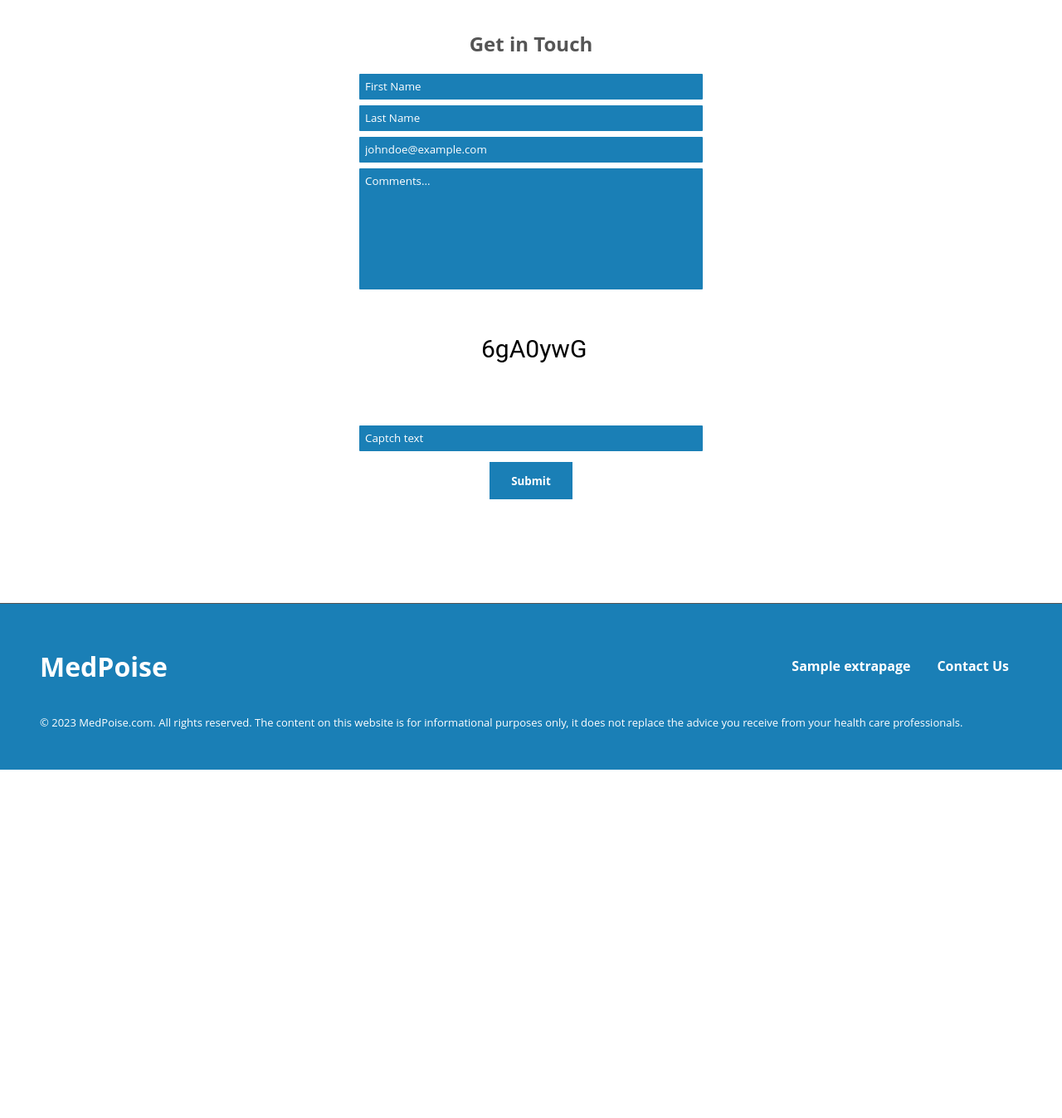
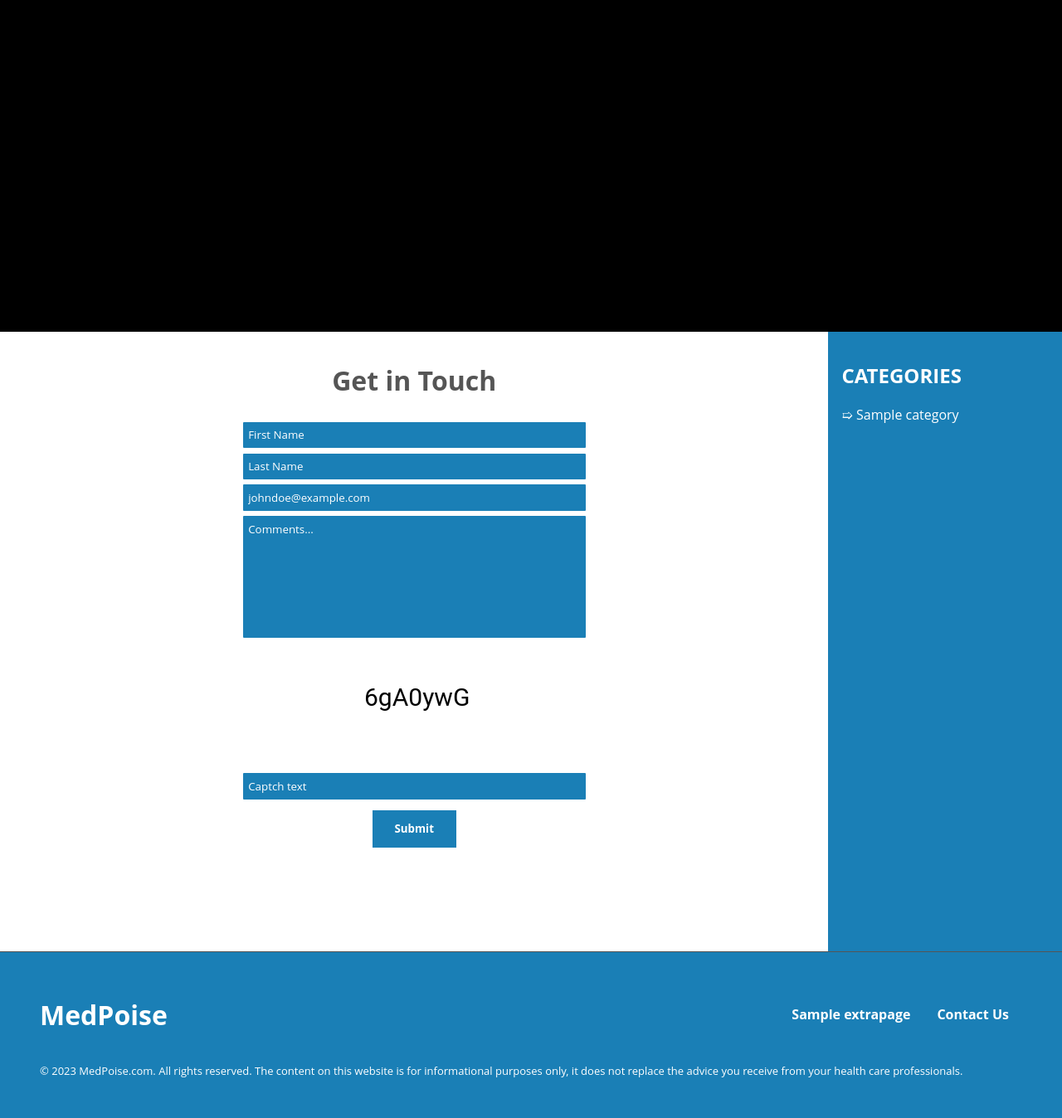
Before and after one commit to M-Jawad-Ch/Zaidi, a Django app: page /contact-us in a window 1280 px wide. Shown: the part 71-1419 px from the top of the page at 83% size. Before the commit the page ends 999 px from the top, so only its background shows below. Run offline with Django 4.2, Linux system fonts and the light colour scheme; tables that the repository leaves empty hold one stand-in row (values such as "Sample post").

Commit message:
Major Changes

```diff
--- a/blog/models.py
+++ b/blog/models.py
@@ -58,6 +58,7 @@ class Category(models.Model):
     slug = models.SlugField(max_length=100, primary_key=True, default='NULL')
     name = models.CharField(max_length=100, unique=True)
     embedding = models.TextField()
+    image = models.ForeignKey(Image, on_delete=models.SET_NULL, null=True)
 
     def save(self, *args, **kwargs):
         try:
--- a/blog/static/contact.css
+++ b/blog/static/contact.css
@@ -1,18 +1,22 @@
-.main {
+.main-container {
+    padding: 1em;
+    padding-bottom: 7em;
     display: flex;
+    flex-direction: column;
     justify-content: center;
 }
 
-.main-container {
-    margin: 0 1em;
-    margin-bottom: 0;
-    padding: 1em;
-    padding-bottom: 7em;
-    max-width: 40em;
+.image-container {
+    background-color: black;
+    background-position: center;
+    background-size: cover;
+    color: white;
+    height: 25rem;
 }
 
 form {
     color: initial;
+
 }
 
 .main-container h1 {
@@ -27,7 +31,7 @@ form {
     display: block;
     width: 30em;
 
-    margin: 0.5em 1.25em;
+    margin: 0.5em auto;
     padding: 0.5em;
     border-radius: 1px;
     outline: none;
@@ -61,9 +65,6 @@ form {
     font-weight: bold;
 }
 
-footer {
-    margin-top: 0;
-}
 
 /* ------------------------------------------------------------ */
 canvas {
--- a/blog/static/main.css
+++ b/blog/static/main.css
@@ -24,6 +24,30 @@ header {
 
     border-bottom: 1px solid #55555584;
     padding: 0.5em 3em;
+}
+
+.sections {
+    display: flex;
+}
+
+.left-section {
+    display: flex;
+    flex-direction: column;
+    justify-content: center;
+}
+
+.right-section {
+    background-color: var(--theme-color);
+    color: white;
+
+    padding: 1em;
+    min-height: 20em;
+}
+
+.category {
+    width: 100%;
+    /* font-weight: bold; */
+    margin: 0.5em 0;
 }
 
 .logo-container {
@@ -69,9 +93,29 @@ footer .header-items-container li {
     color: white;
 }
 
+@media (min-width: 1001px) {
+    .left-section {
+        width: 80%;
+    }
+
+    .right-section {
+        width: 20%;
+    }
+
+}
+
+
 @media (max-width: 1000px) {
     .header-items-container {
         display: none;
+    }
+
+    .sections {
+        display: block;
+    }
+
+    .left-section {
+        width: 100%;
     }
 
     footer {
--- a/blog/templates/category.html
+++ b/blog/templates/category.html
@@ -8,6 +8,9 @@
 <link rel="canonical" href="https://www.medpoise.com{{ link }}" />
 {% endblock %}
 
+{% block image %}
+<div class="image-container" style="background-image: url('{{ image }}');"></div>
+{% endblock %}
 
 {% block main %}
 <section class="main">
@@ -23,8 +26,7 @@
             <a href="{{ article.link }}">
                 <div class="text-container">
                     <h2>{{ article.title }}</h2>
-                    {{ article.desc }}
-                    <br><br>
+                    <p>{{ article.desc }}</p>
                     <span class="date">{{ article.date }}</span>
                 </div>
             </a>
--- a/blog/templates/contact.html
+++ b/blog/templates/contact.html
@@ -8,9 +8,11 @@
 <link rel="canonical" href="https://www.medpoise.com/contact-us/" />
 {% endblock %}
 
+{% block image %}
+<div class="image-container" style="background-image: url('{{ image }}');"></div>
+{% endblock %}
 
 {% block main %}
-<section class="main">
 <div class="main-container">
     <h1>Get in Touch</h1>
     <form action="/contact/" method="post" onload="generate()">
@@ -26,7 +28,6 @@
         <button class="sbmt" type="submit">Submit</button>
     </form>
 </div>
-</section>
 {% endblock %}
 
 {% block script %}
--- a/blog/templates/main.html
+++ b/blog/templates/main.html
@@ -27,7 +27,28 @@
         </ul>
     </header>
     <main>
-        {% block main %} {% endblock %}
+        {% block image %} {% endblock %}
+        <div class="sections">
+            <div class="left-section">
+                {% block main %} {% endblock %}
+            </div>
+            <div class="right-section">
+                {% block side-bar-above %} {% endblock %}
+
+                {% if request.categories %}
+                <h2 class="h2-title">CATEGORIES</h2>
+                {% for category in request.categories %}
+                <div class="category">
+                    <a href="{{ category.link }}"> <span class="arrow">&#10159;</span>
+                        {{ category.name}}
+                    </a>
+                </div>
+                {% endfor %}
+                {% endif %}
+
+                {% block side-bar-below %} {% endblock %}
+            </div>
+        </div>
     </main>
     <footer>
         <div class="top">
--- a/blog/views.py
+++ b/blog/views.py
@@ -109,7 +109,6 @@ def get_category(req: HttpRequest, slug: str):
     articles = Article.objects.filter(
         category=slug).all().order_by('-timestamp')
     category = Category.objects.get(pk=slug)
-    extra_pages = ExtraPages.objects.all()
 
     return render(req, 'category.html', {
         'articles': [{
@@ -121,7 +120,12 @@ def get_category(req: HttpRequest, slug: str):
             'link': article.get_absolute_url()
         } for article in articles],
 
-        'link': category.get_absolute_url()
+        'link': category.get_absolute_url(),
+        'category': {
+            'name': category.name,
+        },
+
+        'image': category.image.image.url if category.image else ''
     })
 
 
```
Also changed, not shown: blog/static/category.css (+23 -7 lines), blog/static/extra_page.css (+0 -23 lines), blog/static/index.css (+43 -35 lines), blog/static/posts.css (+17 -15 lines), blog/templates/extra_page.html (+3 -17 lines), blog/templates/index.html (+13 -21 lines), blog/templates/post.html (+9 -11 lines). Lines whose indentation alone changed are shown as unchanged.
